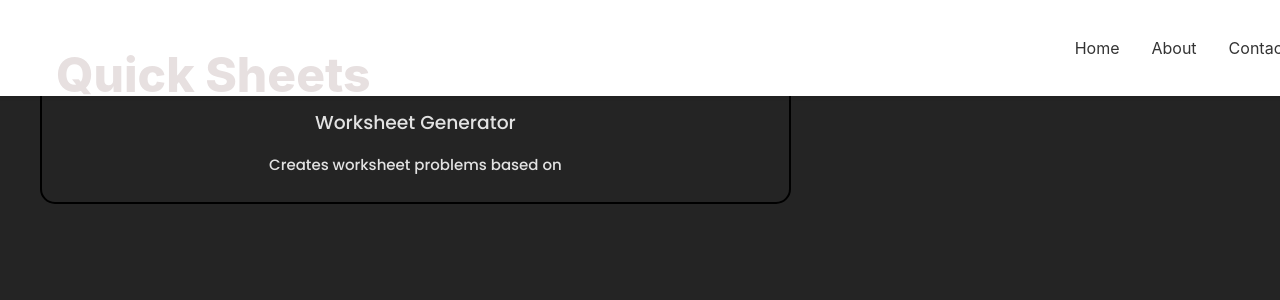
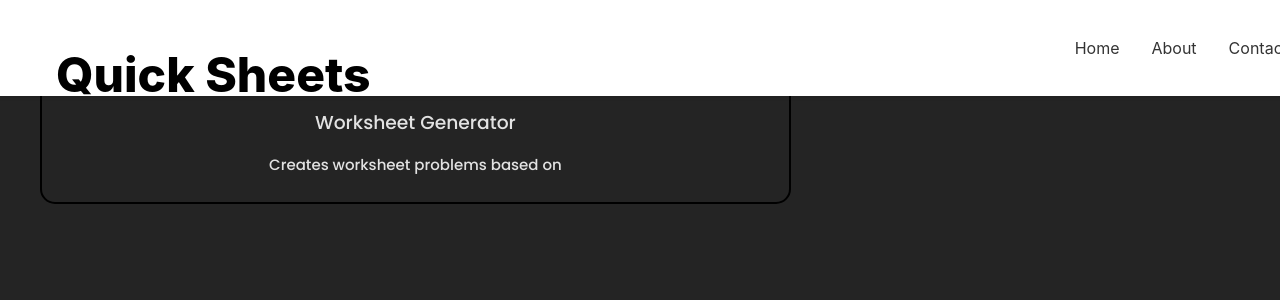
Before and after one commit to rahulrejeev/cleansheets, a React (Vite) app: page / in a window 1280 px wide. Shown: the top 300 px of the page. Built offline with nearby package versions, Linux system fonts and the light colour scheme.

Commit message:
UPDATE (04/14/23)

```diff
--- a/src/NavBar.css
+++ b/src/NavBar.css
@@ -62,5 +62,5 @@
 .navbar-text p {
   font-size: 3rem;
   margin: 0;
-  color: rgb(231, 224, 224);
+  color: black;
 }
```
